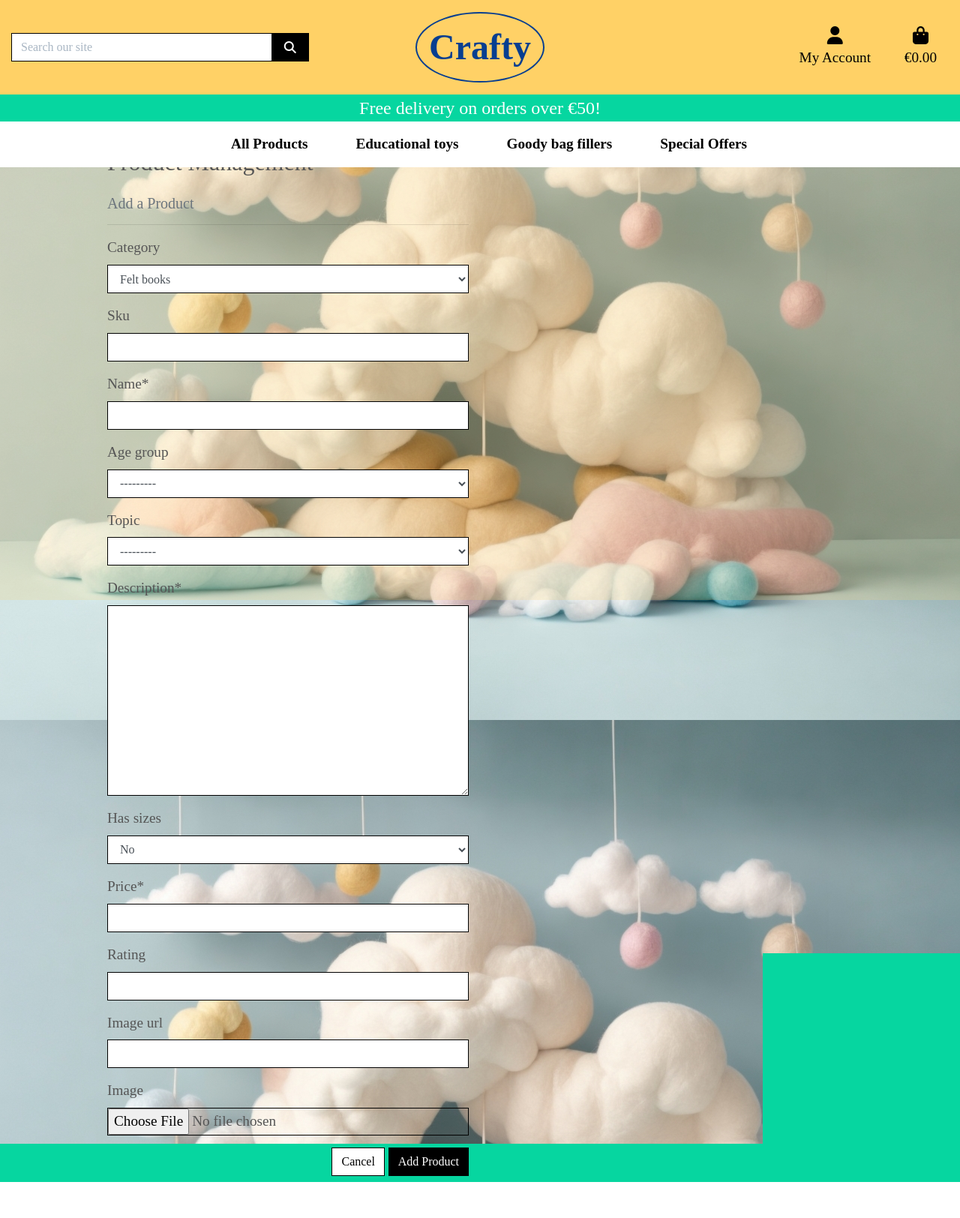
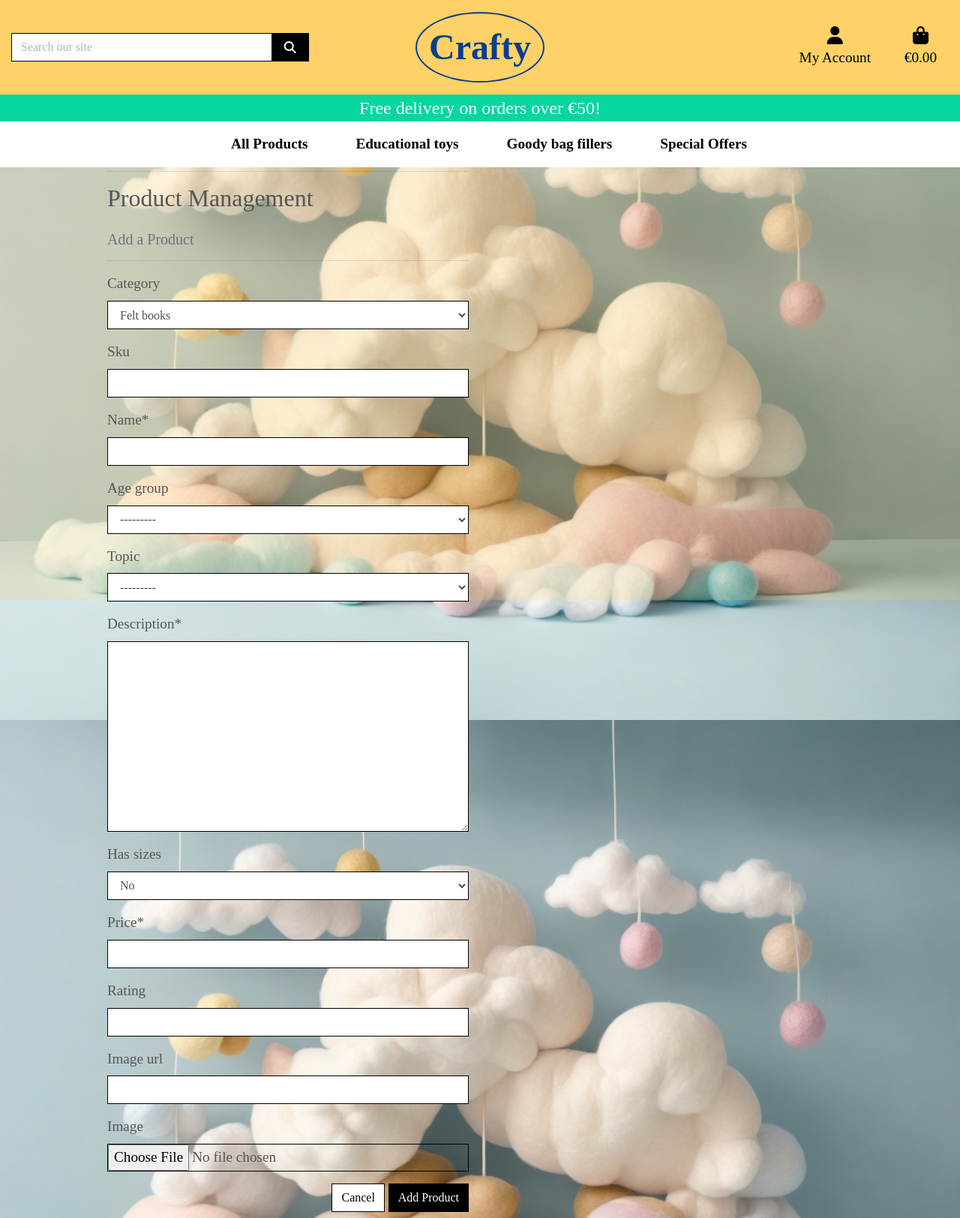
Before and after one commit to jbocciadev/PP5-crafty, a Django app: page /products/add/ in a window 1280 px wide. Shown: the whole page at 75% size. Before the commit the page ends 1576 px from the top, so only its background shows below. Run offline with Django 4.2, Linux system fonts and the light colour scheme; data comes from the database, SQL or seed files in the repository; some libraries are stand-ins or nearby versions; some web fonts are replaced.

Commit message:
Fix top-margin in products form bug.

```diff
--- a/products/templates/products/add_product.html
+++ b/products/templates/products/add_product.html
@@ -13,7 +13,7 @@
     <div class="overlay"></div>
     <div class="container">
         <div class="row">
-            <div class="col-12 col-md-6">
+            <div class="col-12 col-md-6 mt-5">
                 <hr>
                 <h2 class="logo-font mb-4">Product Management</h2>
                 <h5 class="text-muted">Add a Product</h5>
```
